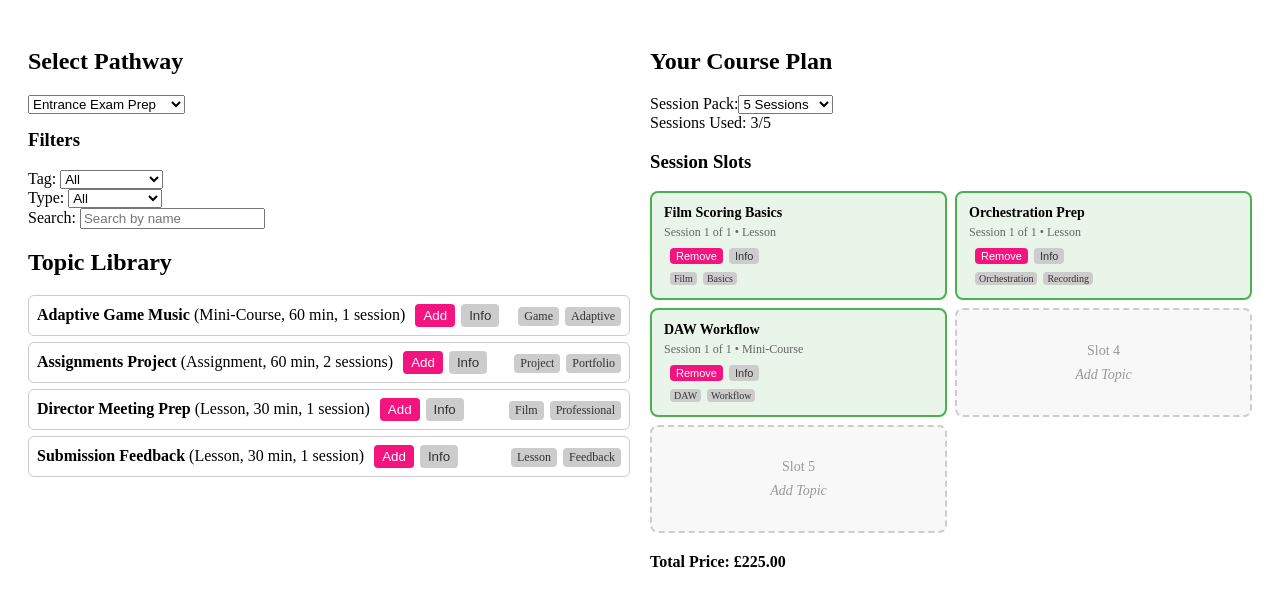
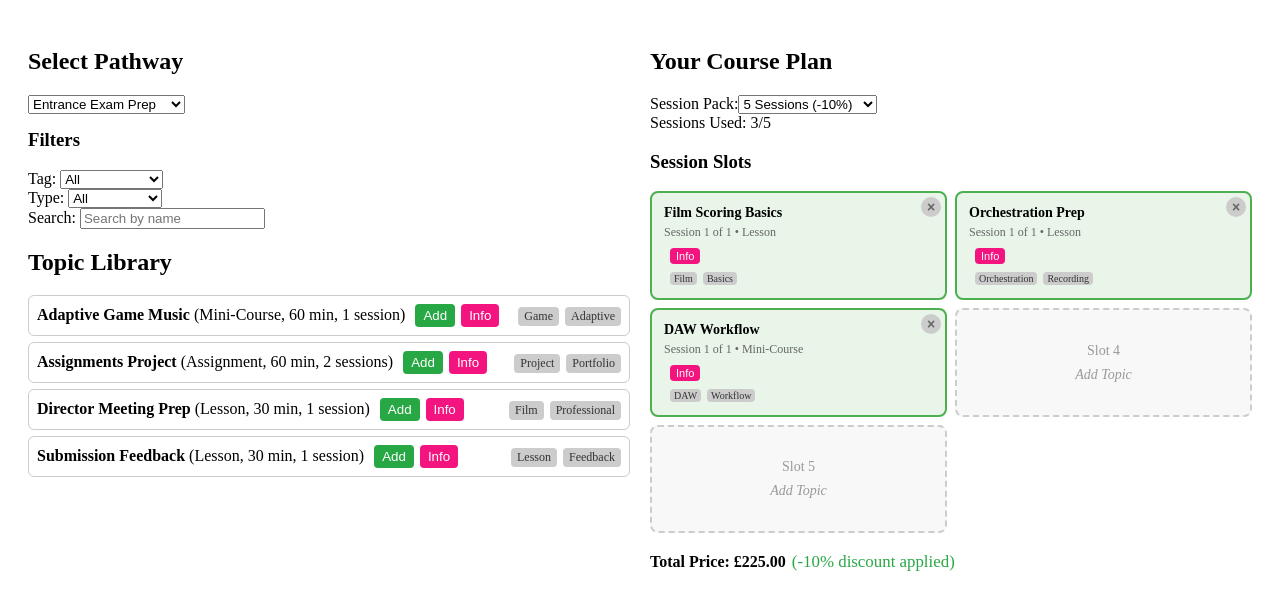
Before and after one commit to filipsijanec/saa-course-builder, a React (Create React App) app: page / in a window 1280 px wide. Shown: the top 610 px of the page. Built offline with nearby package versions, Linux system fonts and the light colour scheme.

Commit message:
Add discount percentages to session packs, breathing animation for discount text, green Add buttons, and pink info boxes

```diff
--- a/src/App.js
+++ b/src/App.js
@@ -37,9 +37,9 @@ const pathways = {
 
 const sessionPacks = [
   { label: '1 Session', sessions: 1, discount: 0 },
-  { label: '5 Sessions', sessions: 5, discount: 0.1 },
-  { label: '10 Sessions', sessions: 10, discount: 0.2 },
-  { label: '20 Sessions', sessions: 20, discount: 0.3 },
+  { label: '5 Sessions (-10%)', sessions: 5, discount: 0.1 },
+  { label: '10 Sessions (-20%)', sessions: 10, discount: 0.2 },
+  { label: '20 Sessions (-30%)', sessions: 20, discount: 0.3 },
 ];
 
 function App() {
@@ -951,7 +951,8 @@ function App() {
                     minHeight: '80px',
                     display: 'flex',
                     flexDirection: 'column',
-                    justifyContent: 'center'
+                    justifyContent: 'center',
+                    position: 'relative' // Add relative positioning for absolute × button
                   }}
                 >
                   {topicForSlot ? (
@@ -961,6 +962,15 @@ function App() {
                       onDragEnd={handleDragEnd}
                       style={{cursor: 'move'}}
                     >
+                      {/* X button for removal */}
+                      <button
+                        className="topic-remove-x"
+                        onClick={(e)=>removeTopic(topicForSlot.id, e)}
+                        title="Remove topic"
+                      >
+                        ×
+                      </button>
+
                       <div style={{fontWeight: 'bold', fontSize: '14px', marginBottom: '4px'}}>
                         {topicForSlot.name}
                       </div>
@@ -968,13 +978,6 @@ function App() {
                         Session {sessionWithinTopic} of {topicForSlot.sessions} • {topicForSlot.type}
                       </div>
                       <div>
-                        <button
-                          className="add-remove"
-                          style={{fontSize: '11px', padding: '2px 6px'}}
-                          onClick={(e)=>removeTopic(topicForSlot.id, e)}
-                        >
-                          Remove
-                        </button>
                         <button
                           className="info"
                           style={{fontSize: '11px', padding: '2px 6px'}}
@@ -1002,6 +1005,11 @@ function App() {
         </div>
         <div style={{marginTop:'20px'}}>
           <strong>Total Price: £{totalPrice.toFixed(2)}</strong>
+          {sessionPack.discount > 0 && (
+            <span className="discount-breathe" style={{color: '#28a745', marginLeft: '10px'}}>
+              (-{(sessionPack.discount * 100).toFixed(0)}% discount applied)
+            </span>
+          )}
         </div>
       </div>
 
--- a/src/index.css
+++ b/src/index.css
@@ -23,24 +23,24 @@ button {
   transition: background-color 0.2s ease;
 }
 
-/* Pink buttons (Add / Remove) */
+/* Green buttons (Add / Remove) */
 button.add-remove {
-  background-color: #f4147f;
+  background-color: #28a745;
   color: #fff;
 }
 
 button.add-remove:hover {
-  background-color: #c20f65;
+  background-color: #218838;
 }
 
-/* Info buttons light gray */
+/* Info buttons bright pink */
 button.info {
-  background-color: #ccc;
-  color: #333;
+  background-color: #f4147f;
+  color: white;
 }
 
 button.info:hover {
-  background-color: #bbb;
+  background-color: #d1126a;
 }
 
 /* Modal styles */
@@ -146,6 +146,24 @@ button.info:hover {
 .topic-row.adding {
   transform: scale(0.95);
   opacity: 0.7;
+}
+
+/* Breathing animation for discount text */
+@keyframes breathe {
+  0% {
+    transform: scale(1);
+  }
+  50% {
+    transform: scale(1.1);
+  }
+  100% {
+    transform: scale(1);
+  }
+}
+
+.discount-breathe {
+  animation: breathe 2s ease-in-out infinite;
+  display: inline-block;
 }
 
 /* Drag and drop styles */
@@ -325,6 +343,38 @@ button.info:hover {
   }
 }
 
+/* X button for topic removal */
+.topic-remove-x {
+  position: absolute;
+  top: 4px;
+  right: 4px;
+  background-color: #cccccc;
+  color: #666666;
+  border: none;
+  border-radius: 50%;
+  width: 20px;
+  height: 20px;
+  font-size: 14px;
+  font-weight: bold;
+  cursor: pointer;
+  display: flex;
+  align-items: center;
+  justify-content: center;
+  line-height: 1;
+  transition: background-color 0.2s, transform 0.1s;
+  z-index: 10;
+}
+
+.topic-remove-x:hover {
+  background-color: #999999;
+  color: #333333;
+  transform: scale(1.1);
+}
+
+.topic-remove-x:active {
+  transform: scale(0.95);
+}
+
 /* Remove old notification styles */
 .notification {
   position: fixed;
```
